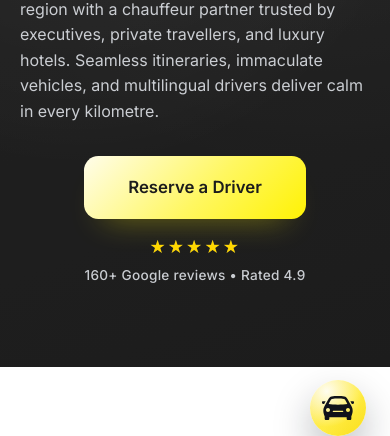
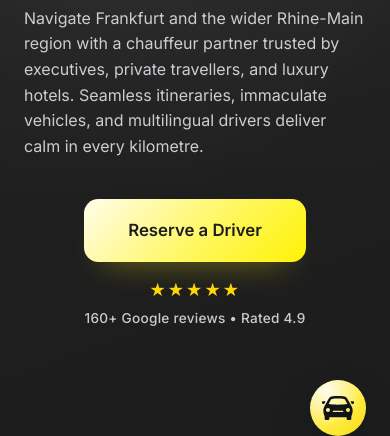
Before and after one commit to Noabza/chauffeur-demo, a plain HTML site: page index.html in a window 390 px wide. Shown: the part 384-820 px from the top of the page. Drawn offline with nearby package versions, Linux system fonts and the light colour scheme.

Commit message:
adjust hero language issues

```diff
--- a/styles.css
+++ b/styles.css
@@ -451,7 +451,7 @@ ol {
   flex-wrap: wrap;
   gap: 1rem;
   justify-content: center;
-  margin-top: 2rem;
+  margin-top: 2.5rem;
 }
 
 .hero-actions .btn {
@@ -879,6 +879,31 @@ ol {
   }
 }
 
+@media (max-width: 639px) {
+  .hero {
+    min-height: 90vh;
+    display: flex;
+    align-items: center;
+    padding-inline: 1.5rem;
+  }
+
+  .hero-content {
+    width: 100%;
+    padding-inline: 0;
+    flex: 1;
+    height: 100%;
+  }
+
+  .hero-copy {
+    flex: 1;
+  }
+
+  .hero-actions {
+    width: 100%;
+    margin-top: 2.5rem;
+  }
+}
+
 /* Large screens */
 @media (min-width: 1024px) {
   .hero {
```
Also changed, not shown: 1 other file.
